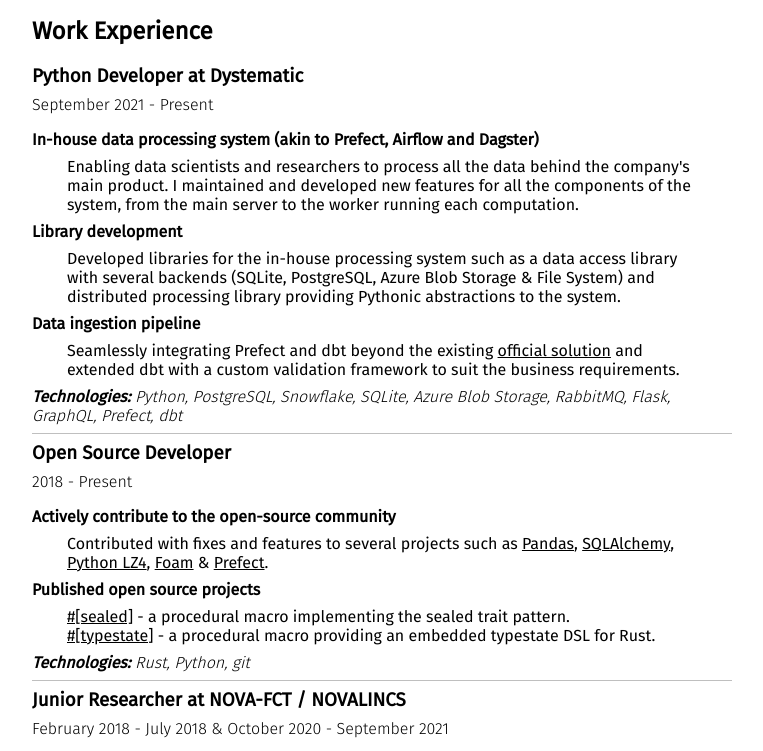
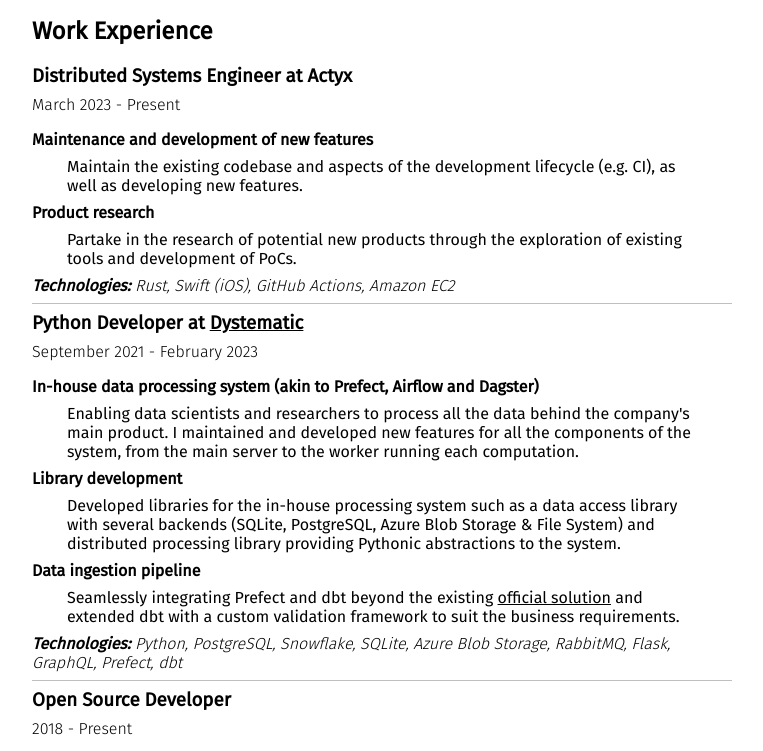
Before and after one commit to jmg-duarte/cv, a plain HTML site: page index.html in a window 1280 px wide. Shown: the part 204-955 px from the top of the page, without its empty margins (258-1021 px from the left). Drawn offline with Linux system fonts and the light colour scheme.

Commit message:
Update CV

```diff
--- a/index.html
+++ b/index.html
@@ -33,7 +33,7 @@
             <img src="static/images/UnownLogo.svg" width="9%" align="left" style="margin-right: 1em;">
             <div>
                 <h1 style="margin-top: 0; margin-bottom: 0;">José Duarte</h1>
-                <i>Python Developer at <a href="https://www.dystematic.com/">Dystematic</a></i>
+                <i>Distributed Systems Engineer at <a href="https://www.actyx.com/">Actyx</a></i>
             </div>
         </div>
 
@@ -56,8 +56,30 @@
             <h2>Work Experience</h2>
             <div class="work-experience-job">
                 <div class="work-experience-job-header">
-                    <h3>Python Developer at Dystematic</h3>
-                    <span>September 2021 - Present</span>
+                    <h3>Distributed Systems Engineer at Actyx</h3>
+                    <span>March 2023 - Present</span>
+                </div>
+                <hr class="vspace-16" />
+                <div class="work-experience-job-body">
+                    <h4>Maintenance and development of new features</h4>
+                    <p>
+                        Maintain the existing codebase and aspects of the development lifecycle (e.g. CI),
+                        as well as developing new features.
+                    </p>
+                    <h4>Product research</h4>
+                    <p>
+                        Partake in the research of potential new products through the exploration of existing tools and development of PoCs.
+                    </p>
+                    <p style="max-width: 100%; margin-top: 8px;"><b><i>Technologies:</i></b>
+                        <i style="font-weight:300">Rust, Swift (iOS), GitHub Actions, Amazon EC2</i>
+                    </p>
+                </div>
+            </div>
+            <hr class="vspace-bar-16" />
+            <div class="work-experience-job">
+                <div class="work-experience-job-header">
+                    <h3>Python Developer at <a href="https://www.dystematic.com/">Dystematic</a></h3>
+                    <span>September 2021 - February 2023</span>
                 </div>
                 <hr class="vspace-16" />
                 <div class="work-experience-job-body">
@@ -193,7 +215,7 @@
             <div class="work-experience-job">
                 <div class="work-experience-job-header">
                     <h3>Personal Tutor</h3>
-                    <span>2016 - Present</span>
+                    <span>2016 - 2023</span>
                 </div>
                 <hr class="vspace-16" />
                 <div class="work-experience-job-body">
```
